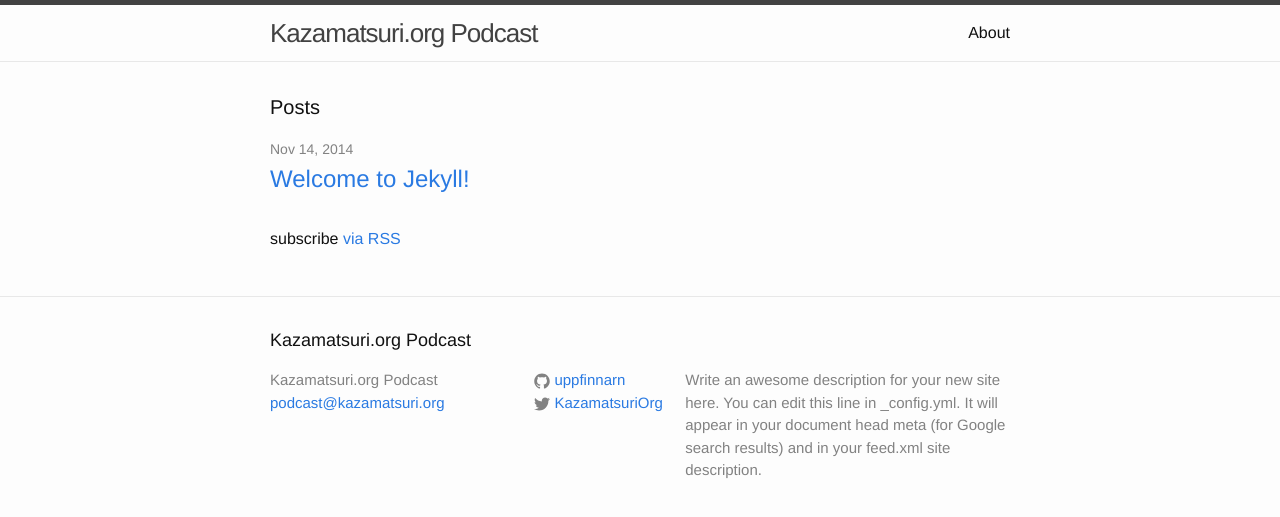
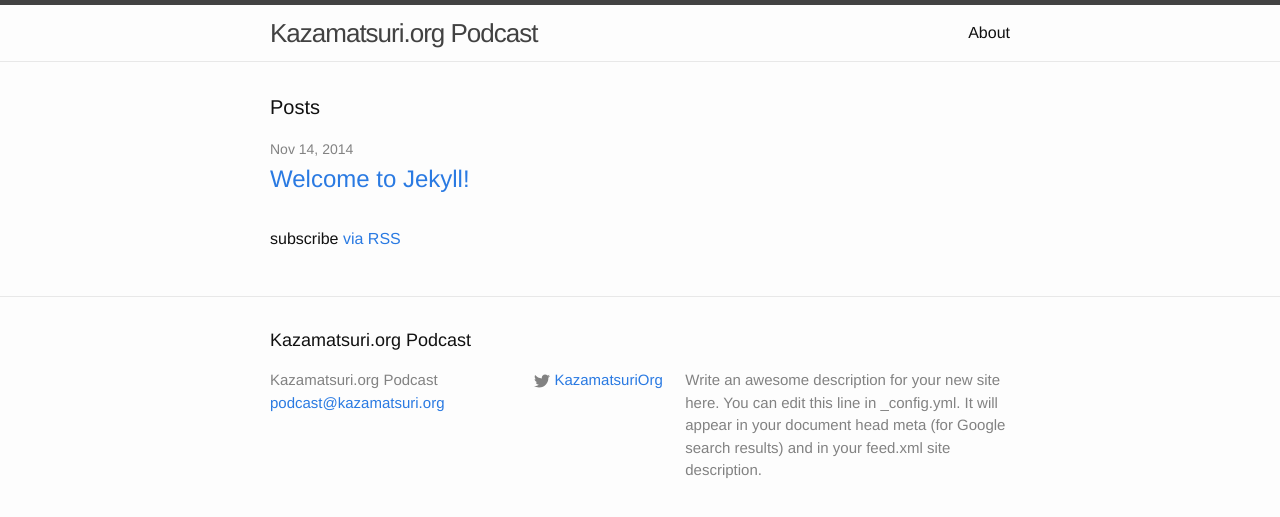
Before and after one commit to KazamatsuriOrg/podcast, a Jekyll site: the page built from index.html, in a window 1280 px wide. Shown: the top 517 px of the page. Built offline with Jekyll 4.4.1, drawn with Linux system fonts in a browser that asks for light colours.

Commit message:
Github link go away

```diff
--- a/_config.yml
+++ b/_config.yml
@@ -13,7 +13,6 @@
 owner_name: Aspirety
 owner_email: aspirety@kazamatsuri.org
 twitter_username: KazamatsuriOrg
-github_username:  uppfinnarn
 
 # Paths, don't change these
 baseurl: "" # the subpath of your site, e.g. /blog/
--- a/_includes/footer.html
+++ b/_includes/footer.html
@@ -14,20 +14,6 @@
 
       <div class="footer-col  footer-col-2">
         <ul class="social-media-list">
-          {% if site.github_username %}
-          <li>
-            <a href="https://github.com/{{ site.github_username }}">
-              <span class="icon  icon--github">
-                <svg viewBox="0 0 16 16">
-                  <path fill="#828282" d="M7.999,0.431c-4.285,0-7.76,3.474-7.76,7.761 c0,3.428,2.223,6.337,5.307,7.363c0.388,0.071,0.53-0.168,0.53-0.374c0-0.184-0.007-0.672-0.01-1.32 c-2.159,0.469-2.614-1.04-2.614-1.04c-0.353-0.896-0.862-1.135-0.862-1.135c-0.705-0.481,0.053-0.472,0.053-0.472 c0.779,0.055,1.189,0.8,1.189,0.8c0.692,1.186,1.816,0.843,2.258,0.645c0.071-0.502,0.271-0.843,0.493-1.037 C4.86,11.425,3.049,10.76,3.049,7.786c0-0.847,0.302-1.54,0.799-2.082C3.768,5.507,3.501,4.718,3.924,3.65 c0,0,0.652-0.209,2.134,0.796C6.677,4.273,7.34,4.187,8,4.184c0.659,0.003,1.323,0.089,1.943,0.261 c1.482-1.004,2.132-0.796,2.132-0.796c0.423,1.068,0.157,1.857,0.077,2.054c0.497,0.542,0.798,1.235,0.798,2.082 c0,2.981-1.814,3.637-3.543,3.829c0.279,0.24,0.527,0.713,0.527,1.437c0,1.037-0.01,1.874-0.01,2.129 c0,0.208,0.14,0.449,0.534,0.373c3.081-1.028,5.302-3.935,5.302-7.362C15.76,3.906,12.285,0.431,7.999,0.431z"/>
-                </svg>
-              </span>
-
-              <span class="username">{{ site.github_username }}</span>
-            </a>
-          </li>
-          {% endif %}
-
           {% if site.twitter_username %}
           <li>
             <a href="https://twitter.com/{{ site.twitter_username }}">
```
